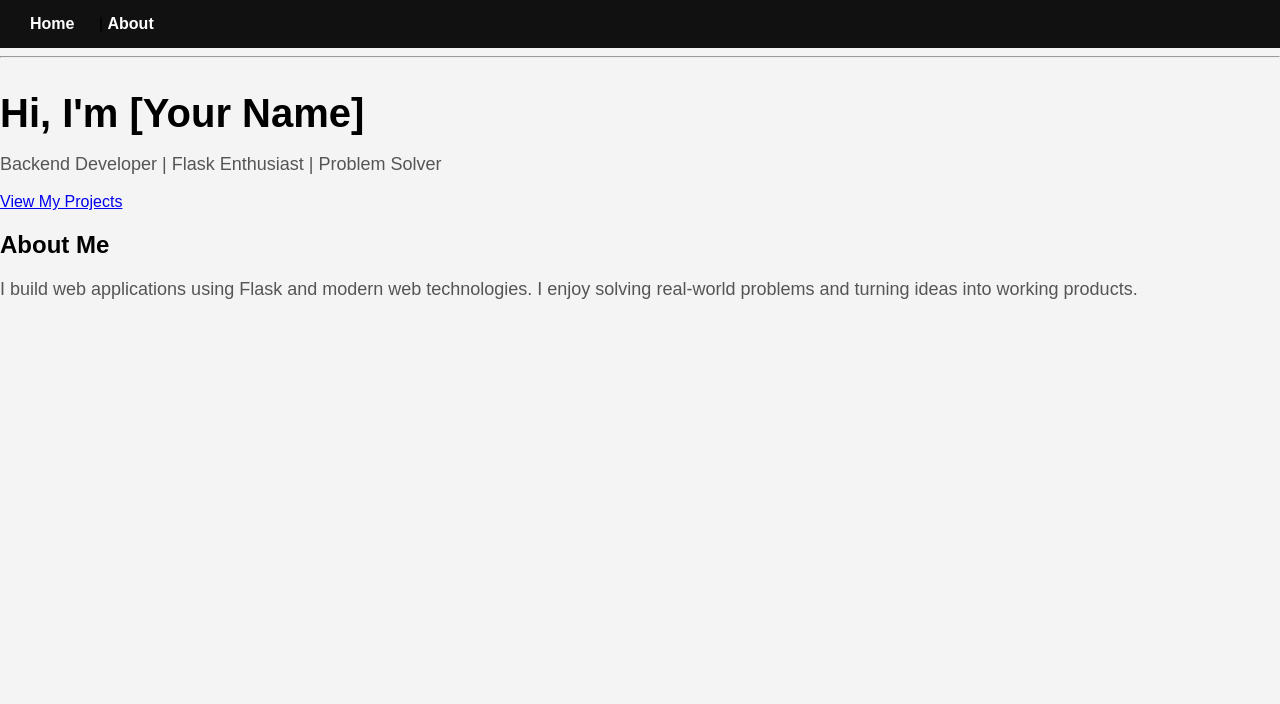
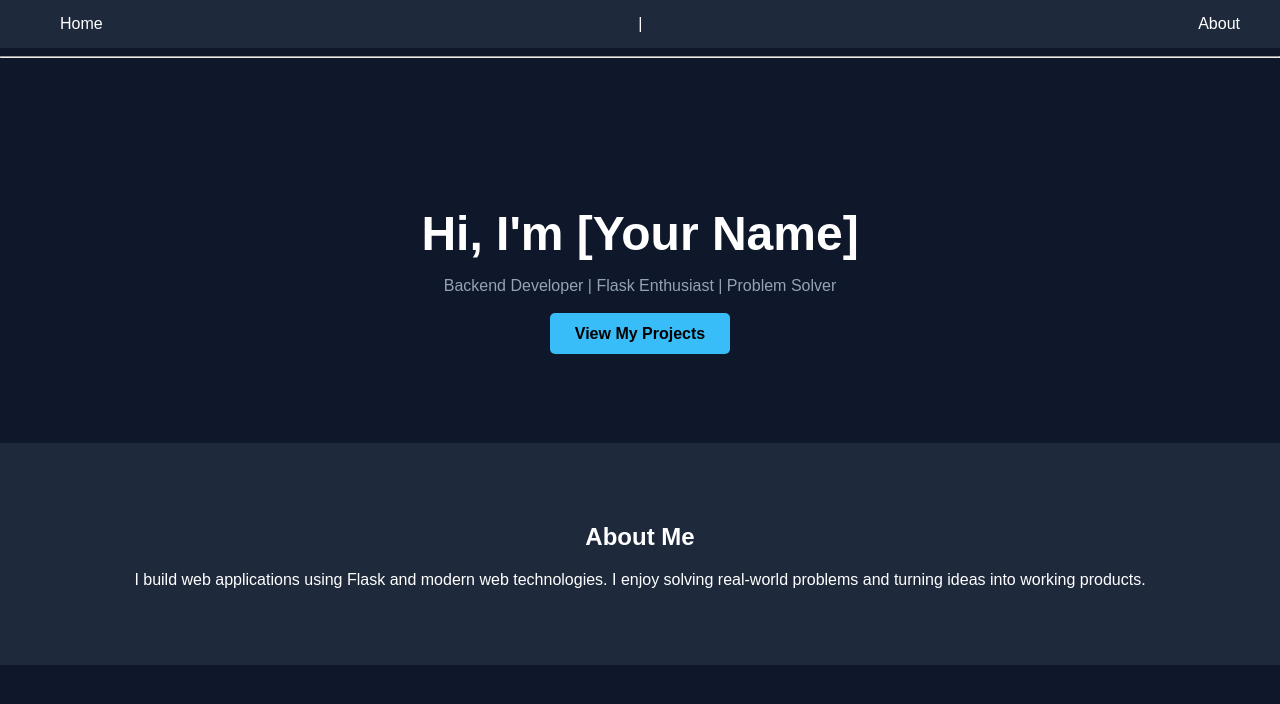
Before and after one commit to raymondmutiga36-cloud/Render, a Flask app: page / in a window 1280 px wide. Shown: the top 704 px of the page. Run offline with Flask 3, Linux system fonts and the light colour scheme.

Commit message:
Update style.css

```diff
--- a/static/style.css
+++ b/static/style.css
@@ -1,37 +1,61 @@
 body {
     margin: 0;
     font-family: Arial, sans-serif;
-    background-color: #f4f4f4;
+    background-color: #0f172a;
+    color: white;
 }
 
 nav {
-    background-color: #111;
-    padding: 15px 30px;
+    background: #1e293b;
+    padding: 15px 40px;
+    display: flex;
+    justify-content: space-between;
 }
 
 nav a {
     color: white;
     text-decoration: none;
-    margin-right: 20px;
+    margin-left: 20px;
+}
+
+nav a:hover {
+    color: #38bdf8;
+}
+
+.hero {
+    text-align: center;
+    padding: 100px 20px;
+}
+
+.hero h1 {
+    font-size: 48px;
+    margin-bottom: 10px;
+}
+
+.subtitle {
+    color: #94a3b8;
+    margin-bottom: 30px;
+}
+
+.btn {
+    padding: 12px 25px;
+    background: #38bdf8;
+    color: black;
+    text-decoration: none;
+    border-radius: 5px;
     font-weight: bold;
 }
 
-nav a:hover {
-    color: #00bcd4;
+.btn:hover {
+    background: #0ea5e9;
 }
 
-.container {
-    padding: 40px;
-    max-width: 900px;
-    margin: auto;
+.about {
+    padding: 60px 20px;
+    text-align: center;
+    background: #1e293b;
 }
 
-h1 {
-    font-size: 40px;
-    margin-bottom: 10px;
+.about h2 {
+    margin-bottom: 20px;
 }
-
-p {
-    font-size: 18px;
-    color: #555;
-}
```
